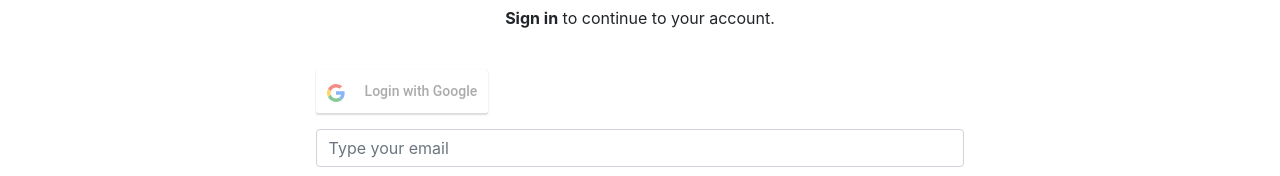
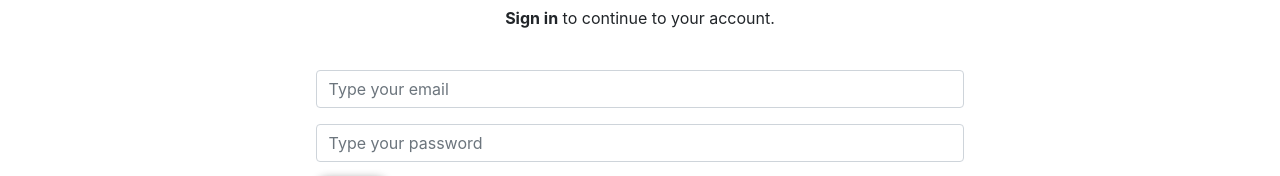
Before and after one commit to HumbleBee14/frontendHumbleBee, a Next.js app: page /signin in a window 1280 px wide. Shown: the part 278-454 px from the top of the page. Built offline with nearby package versions, Linux system fonts and the light colour scheme; no server answers; a small style sheet from the web is missing.

Commit message:
Disabled Google Login

```diff
--- a/components/authComp/LoginGoogle.js
+++ b/components/authComp/LoginGoogle.js
@@ -18,8 +18,6 @@ const LoginGoogle = () => {
     const tokenId = response.tokenId;
     const user = { tokenId };
 
-    console.log();
-
     // make login request to backend
     loginWithGoogle(user).then(data => {
       // Error Handling
@@ -27,6 +25,9 @@ const LoginGoogle = () => {
         // console.log("GoogleSignin Unable to connect to backend");
         return; //  if the backend server is down
       }
+
+      // Temporary DISABLE google login!
+      // return;
 
       //------------------------
       if (data.error) {
--- a/components/authComp/SigninComponent.js
+++ b/components/authComp/SigninComponent.js
@@ -154,7 +154,7 @@ const SigninComponent = () => {
       {showLoading()}
       {showMessage()}
 
-      <LoginGoogle />
+      {/* <LoginGoogle /> */}
 
       {/*  'signinForm()' will be displayed only when showForm is TRUE */}
       {showForm && signinForm()}
--- a/components/authComp/SignupComponent.js
+++ b/components/authComp/SignupComponent.js
@@ -141,7 +141,7 @@ const SignupComponent = () => {
       {showLoading()}
       {showMessage()}
 
-      <LoginGoogle />
+      {/* <LoginGoogle /> */}
 
       {/*  'signupForm()' will be displayed only when showForm is TRUE */}
       {showForm && signupForm()}
--- a/pages/auth/password/forgot.js
+++ b/pages/auth/password/forgot.js
@@ -39,6 +39,8 @@ const ForgotPassword = () => {
       else {
         setValues({ ...values, error: '', message: data.message, email: '', showForm: false });
       }
+    }).catch(err => {
+      setValues({ ...values, error: 'Something went wrong. Please try again later.' });
     });
   };
 
```
